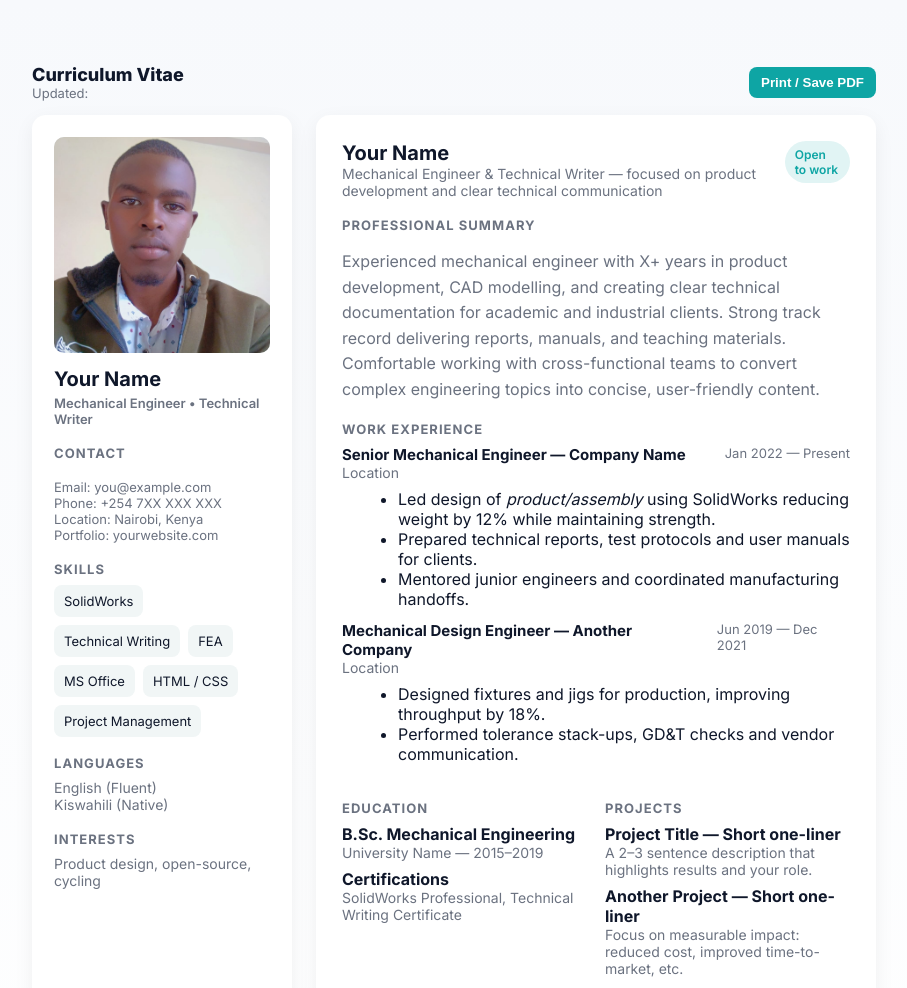
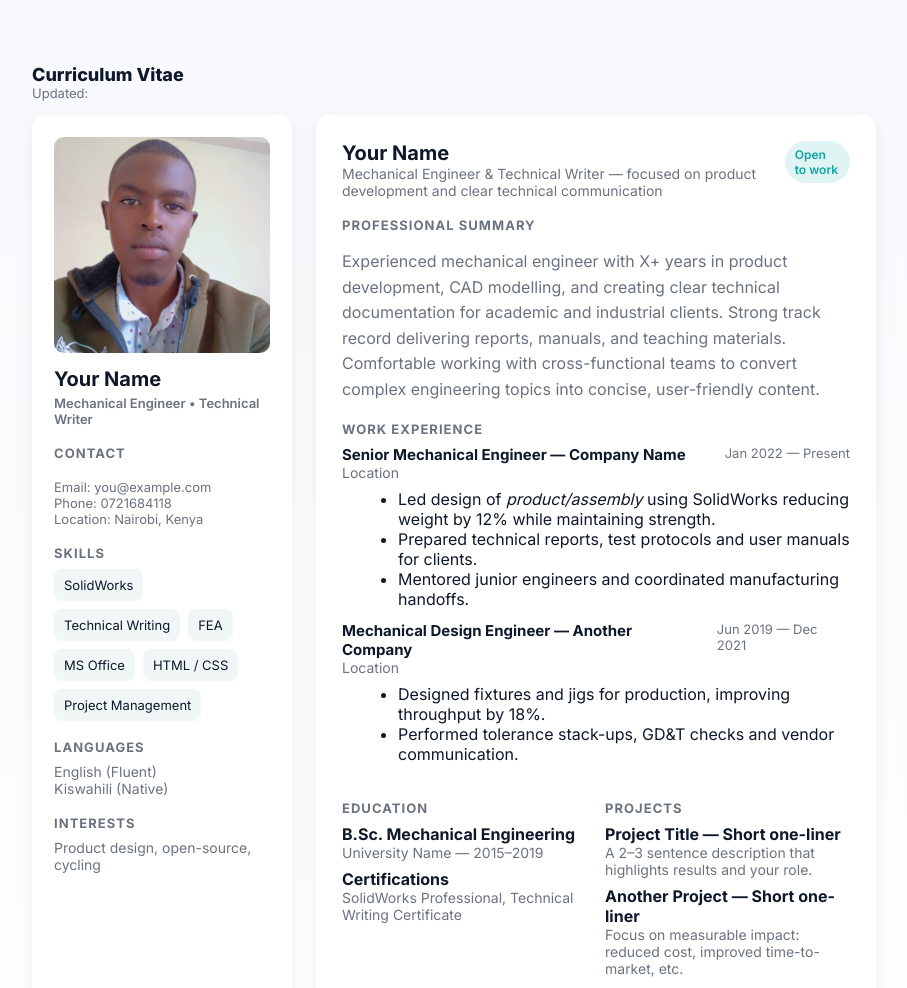
Before and after one commit to brandon-gunry/frendon, a plain HTML site: page index.html in a window 1280 px wide. Shown: the top 988 px of the page, without its empty margins (186-1093 px from the left). Drawn offline with Linux system fonts and the light colour scheme.

Commit message:
Update index.html

```diff
--- a/index.html
+++ b/index.html
@@ -3,7 +3,7 @@
 <head>
   <meta charset="utf-8" />
   <meta name="viewport" content="width=device-width,initial-scale=1" />
-  <title>Curriculum Vitae — Your Name</title>
+  <title>Curriculum Vitae — Frendon Kiptoo</title>
   <link href="https://fonts.googleapis.com/css2?family=Inter:wght@300;400;600;700;800&display=swap" rel="stylesheet">
   <style>
     :root{
@@ -65,7 +65,7 @@
         <div style="color:var(--muted);font-size:13px">Updated: <!-- put date here --> </div>
       </div>
       <div>
-        <button onclick="window.print()" style="padding:8px 12px;border-radius:8px;border:0;background:var(--primary);color:white;font-weight:700;cursor:pointer">Print / Save PDF</button>
+
       </div>
     </div>
 
@@ -77,10 +77,10 @@
 
         <div class="section-title">Contact</div>
         <div class="contact">
-          <div>Email: <a href="mailto:you@example.com">you@example.com</a></div>
-          <div>Phone: +254 7XX XXX XXX</div>
+          <div>Email: <a href="mailto:frendonkiptoo@gmail.com">you@example.com</a></div>
+          <div>Phone: 0721684118</div>
           <div>Location: Nairobi, Kenya</div>
-          <div>Portfolio: <a href="#">yourwebsite.com</a></div>
+
         </div>
 
         <div class="section-title">Skills</div>
```
